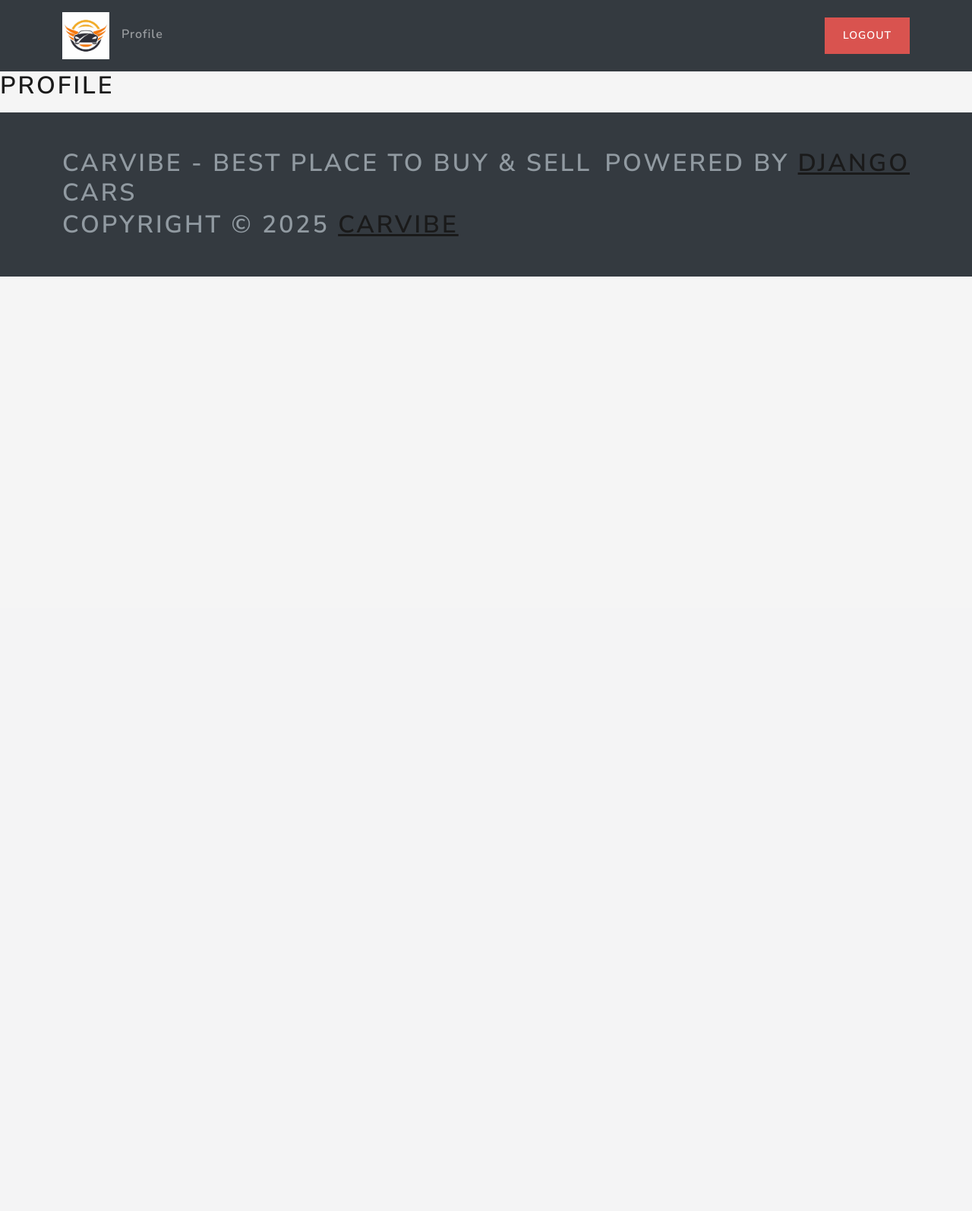
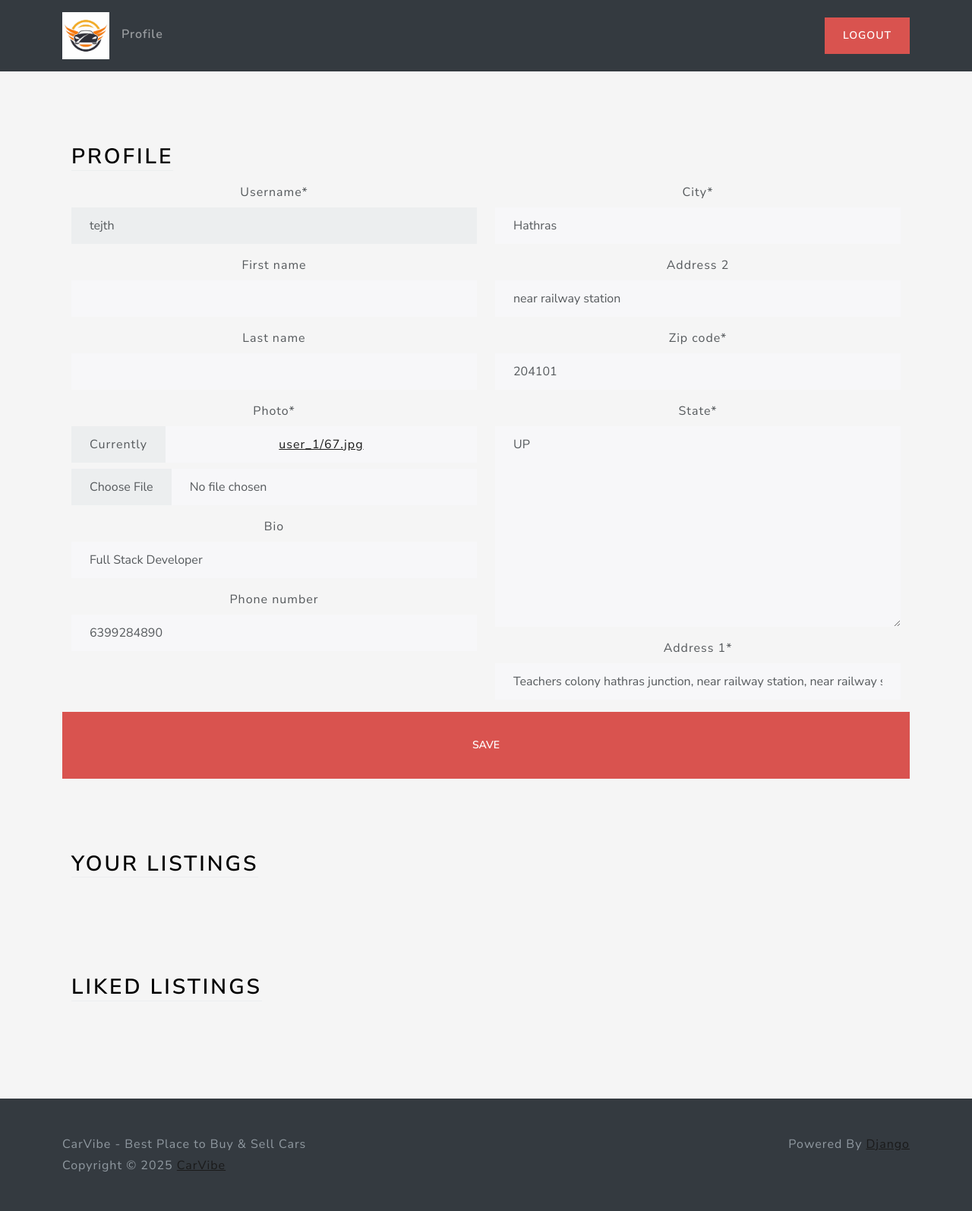
Before and after one commit to tejth/CarVibe, a Django app: page /profile/ in a window 1280 px wide. Shown: the whole page at 76% size. Before the commit the page ends 364 px from the top, so only its background shows below. Run offline with Django 5.2, Linux system fonts and the light colour scheme; a user stored in the database is signed in; data comes from the database, SQL or seed files in the repository; some libraries are stand-ins or nearby versions.

Commit message:
designing our profile form

```diff
--- a/src/users/forms.py
+++ b/src/users/forms.py
@@ -1,6 +1,23 @@
 from django import forms
 from django.db import models
-from .models import Location
+from .models import Location , Profile
+from localflavor.us.forms import USZipCodeField
+from django.contrib.auth.models import User
+
+class UserForm(forms.ModelForm):
+    username = forms.CharField(disabled=True)
+
+    class Meta:
+        model = User
+        fields = ('username','first_name','last_name')
+
+
+class ProfileForm(forms.ModelForm):
+
+    class Meta:
+        model =Profile
+        fields = ('photo','bio','phone_number')
+
 
 class LocationForm(forms.ModelForm):
 
--- a/src/users/templates/views/profile.html
+++ b/src/users/templates/views/profile.html
@@ -1,8 +1,69 @@
 {% extends 'base/base.html' %}
 {% load static %}
-
 {% load crispy_forms_tags %}
 
 {% block 'body' %}
-<h1>Profile</p>
+<div class="container-fluid text-center py-5">
+    <div class="container px-4 py-5" id="hanging-icons">
+        <div class="row g-4">
+            <div class="col d-flex align-items-start">
+                <div>
+                    <h2 class="mb-3 border-bottom" style="color: black">Profile</h2>
+                </div>
+            </div>
+        </div>
+        <form action="" method="post" enctype="multipart/form-data">
+            {% csrf_token %}
+            <div class="row">
+                <div class="col-6">
+                    {{ user_form|crispy }}
+                    {{ profile_form|crispy }}
+                </div>
+                <div class="col-6">
+                    {{ location_form|crispy }}
+                </div>
+                <br>
+                <button class="btn btn-lg btn-danger" type="submit" value="Submit">Save</button>
+            </div>
+        </form>
+    </div>
+    <div class="container px-4">
+        <div class="row g-4 py-5">
+            <div class="col d-flex align-items-start">
+                <div>
+                    <h2 class="mb-3 border-bottom" style="color: black">Your Listings</h2>
+                </div>
+            </div>
+        </div>
+        <table class="table table-hover">
+            <tbody>
+                {% for listing in user_listings %}
+                <tr>
+                    <td>{{ listing.id }}</td>
+                    <td>{{listing.model }}</td>
+                </tr>
+                {% endfor %}
+            </tbody>
+        </table>
+    </div>
+    <div class="container px-4">
+        <div class="row g-4 py-5">
+            <div class="col d-flex align-items-start">
+                <div>
+                    <h2 class="mb-3 border-bottom" style="color: black">Liked Listings</h2>
+                </div>
+            </div>
+        </div>
+        <table class="table table-hover">
+            <tbody>
+                {% for liked_listing in user_liked_listings %}
+                <tr>
+                    <td>{{ liked_listing.listing.model }}</td>
+                    <td>{{ liked_listing.like_date }}</td>
+                </tr>
+                {% endfor %}
+            </tbody>
+        </table>
+    </div>
+</div>
 {% endblock %}
--- a/src/users/views.py
+++ b/src/users/views.py
@@ -6,6 +6,7 @@ from django.contrib.auth.decorators import login_required
 from django.contrib import messages
 from django.views import View
 from django.utils.decorators import method_decorator
+from .forms import UserForm,ProfileForm, LocationForm
 # Create your views here.
 
 def login_view(request):
@@ -55,4 +56,7 @@ class ProfileView(View):
 
 
     def get(self,request):
-        return render(request, 'views/profile.html',{})
+        user_form = UserForm(instance=request.user)
+        profile_form  = ProfileForm(instance=request.user.profile)
+        location_form =LocationForm(instance=request.user.profile.location)
+        return render(request, 'views/profile.html',{'user_form':user_form, 'profile_form':profile_form, 'location_form':location_form,})
```
